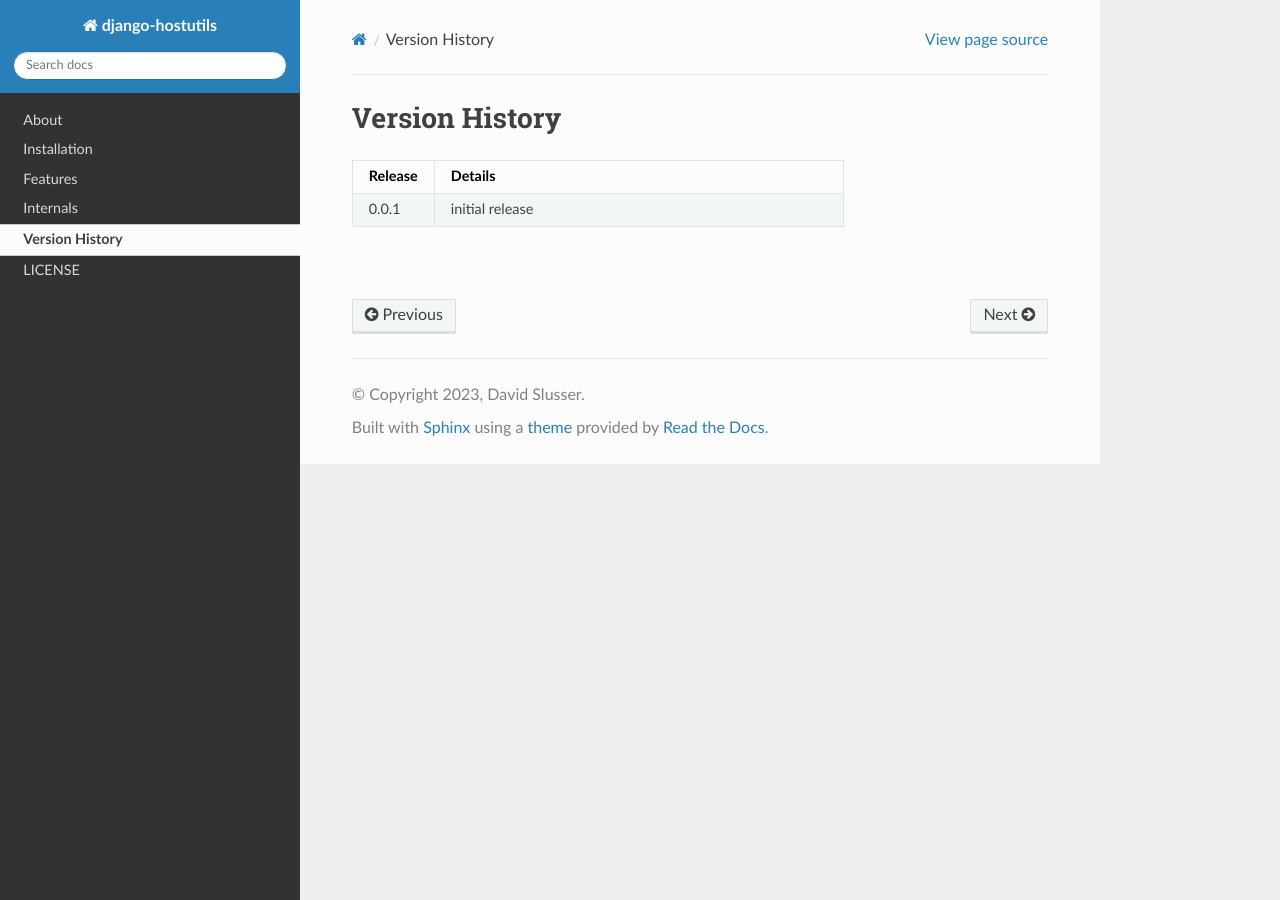
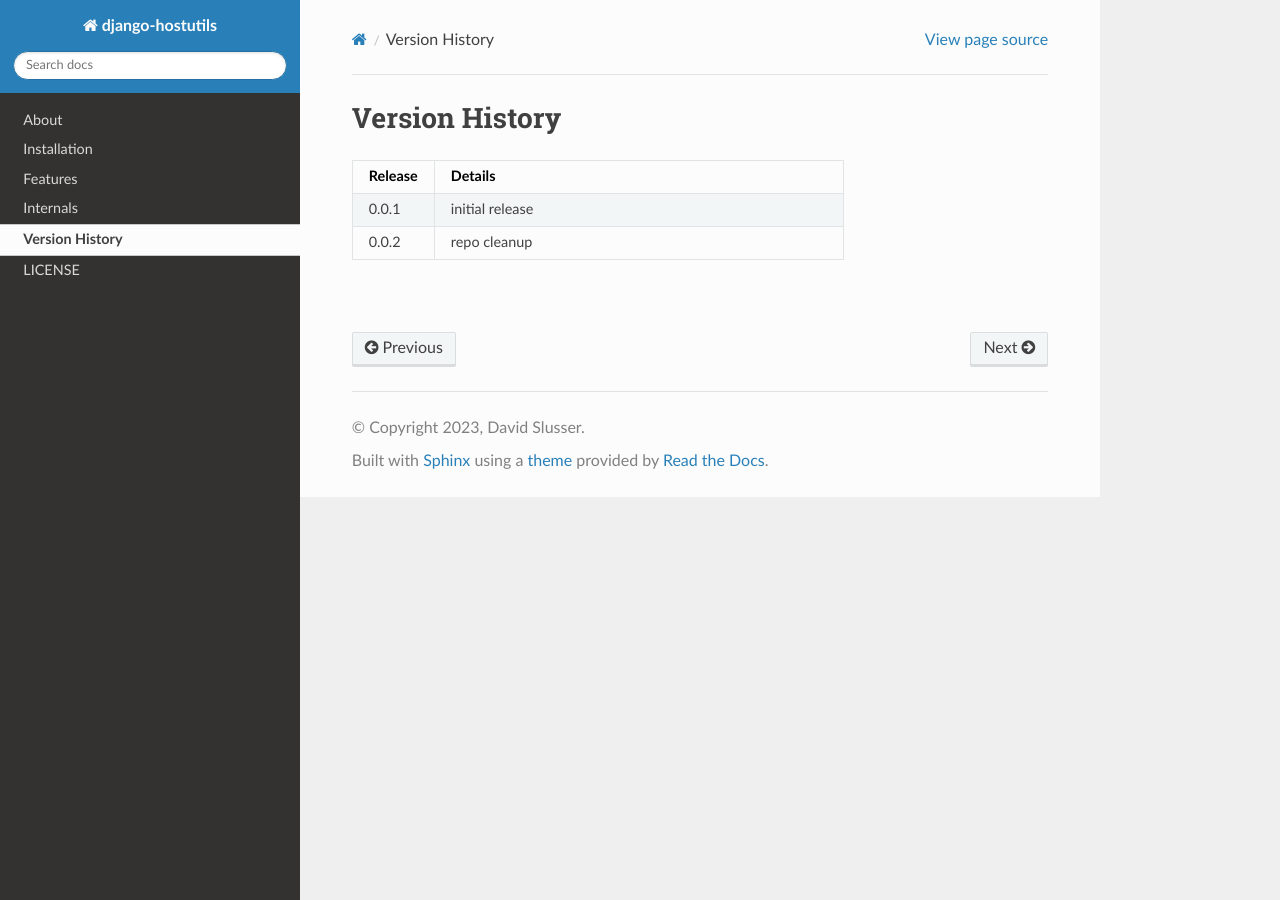
Before and after one commit to djangoaddicts/django-hostutils, a Sphinx documentation site: the page built from docs/source/version_history.rst, in a window 1280 px wide. Built offline with Sphinx 7.4.7 and the Read the Docs theme 2.0.0, drawn with Linux system fonts in a browser that asks for light colours.

```diff
--- a/docs/source/version_history.rst
+++ b/docs/source/version_history.rst
@@ -9,5 +9,6 @@
    :widths: 20, 100
 
    "0.0.1", "initial release"
+   "0.0.2", "repo cleanup"
 
 |
```
Also changed, not shown: 1 other file.
